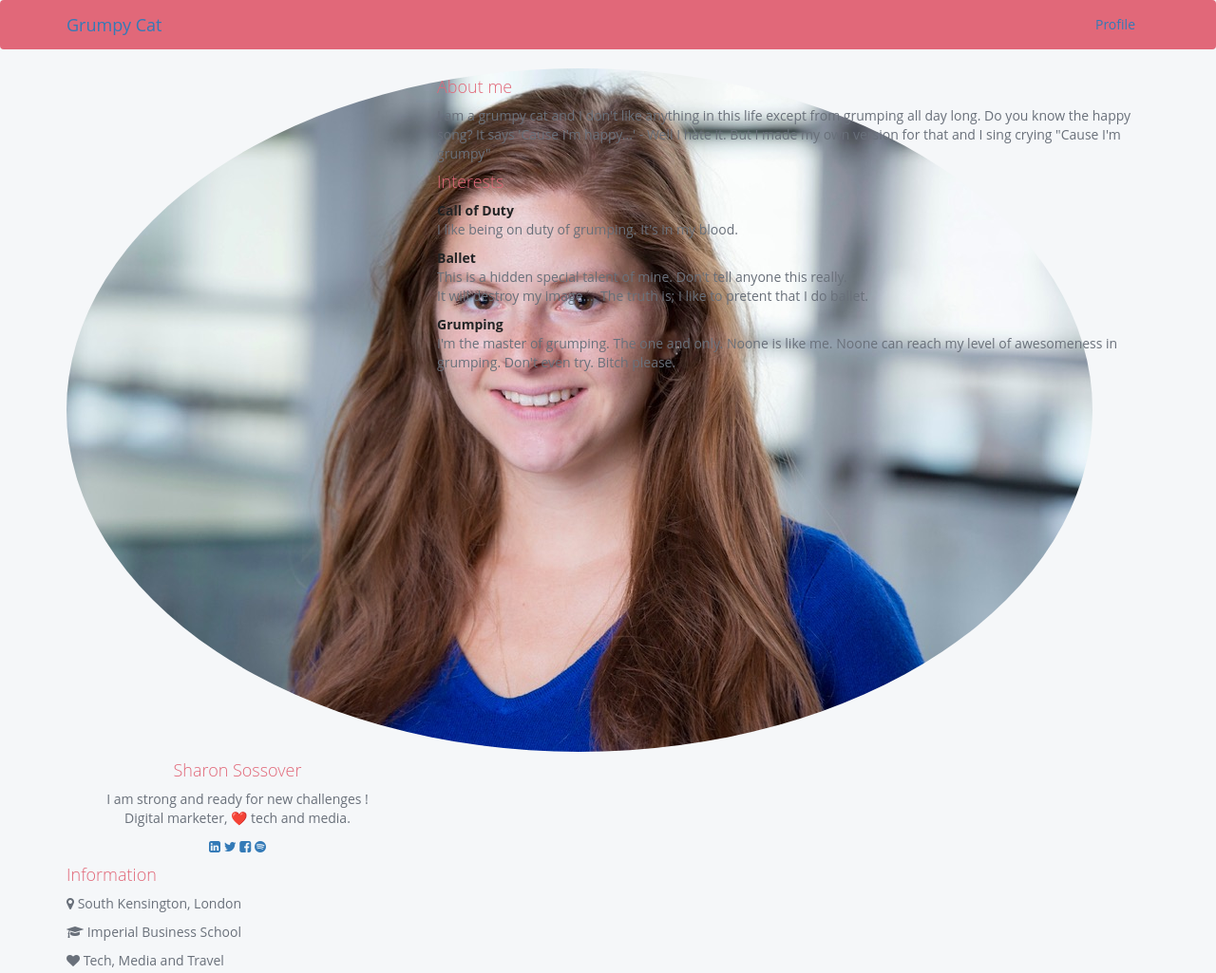
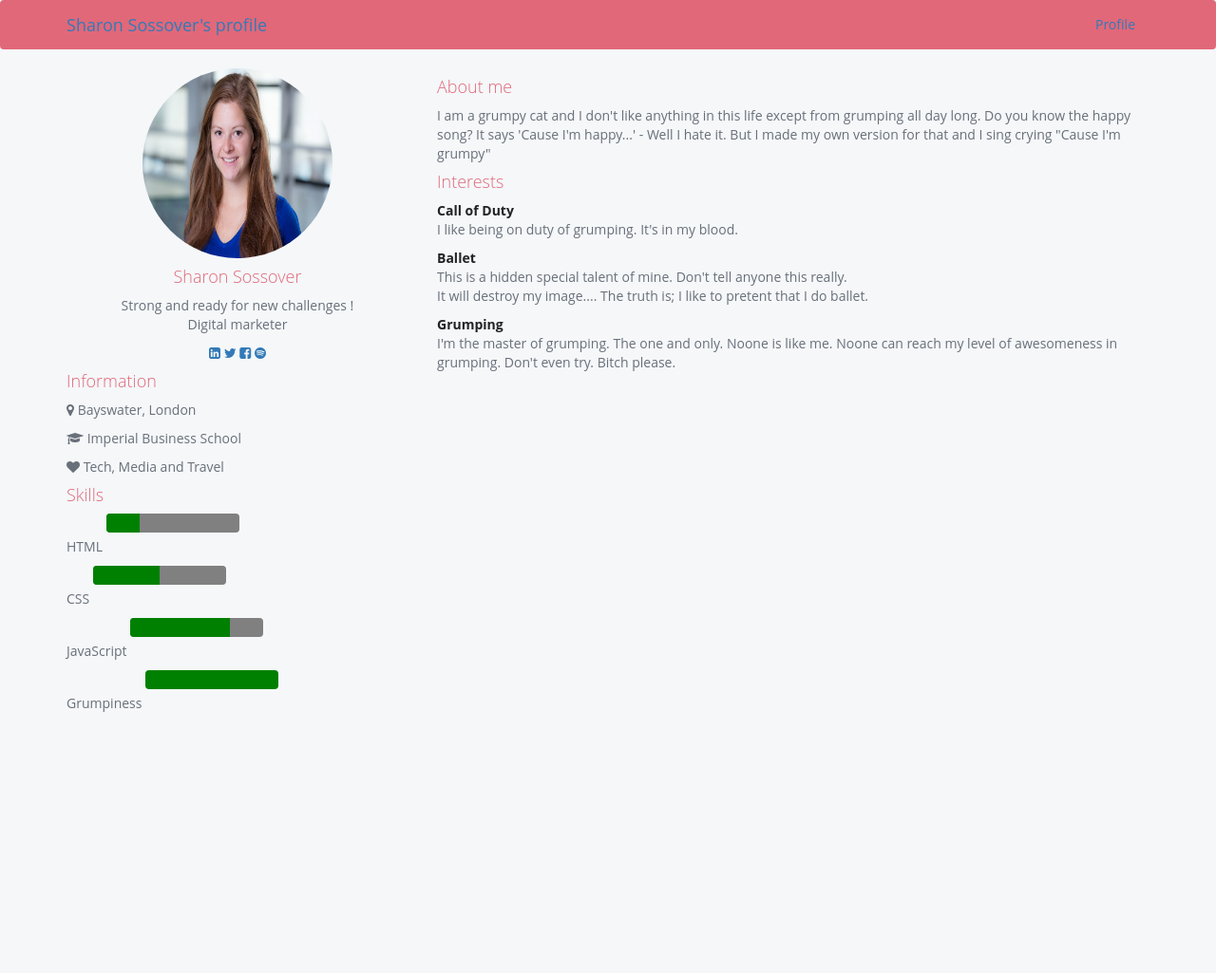
Before and after one commit to SharonS53/SharonS53.github.io, a plain HTML site: page index.html in a window 1280 px wide. Shown: the top 1025 px of the page at 95% size. After the commit the page ends 800 px from the top, so only its background shows below. Drawn offline with nearby package versions, Linux system fonts and the light colour scheme.

Commit message:
Add files via upload

```diff
--- a/index.html
+++ b/index.html
@@ -9,7 +9,7 @@
   <body>
     <nav class="navbar navbar-dark bg-primary">
       <div class="container">
-        <a class="navbar-brand">Grumpy Cat</a>
+        <a class="navbar-brand">Sharon Sossover's profile</a>
         <ul class="nav navbar-nav pull-right">
           <li class="nav-item active">
             <a class="nav-link" href="#">Profile</a>
@@ -23,11 +23,11 @@
         <div class="col-md-4">
           <div class="card text-center description">
             <div class="card-block">
-              <img class="img-circle" src="img/picture.jpg">
+              <img class="img-circle" src="img/picture.jpg" width="200" height="200">
               <h4 class="card-title">Sharon Sossover</h4>
               <p class="card-text">
-                I am strong and ready for new challenges !<br>
-                Digital marketer, ❤️ tech and media.
+                Strong and ready for new challenges !<br>
+                Digital marketer
               </p>
             </div>
             <div class="card-footer">
@@ -51,7 +51,7 @@
               <h4 class="card-title">Information</h4>
               <p>
                 <i class="fa fa-map-marker"></i>
-                South Kensington, London
+                Bayswater, London
               </p>
               <p>
                 <i class="fa fa-graduation-cap"></i>
```
